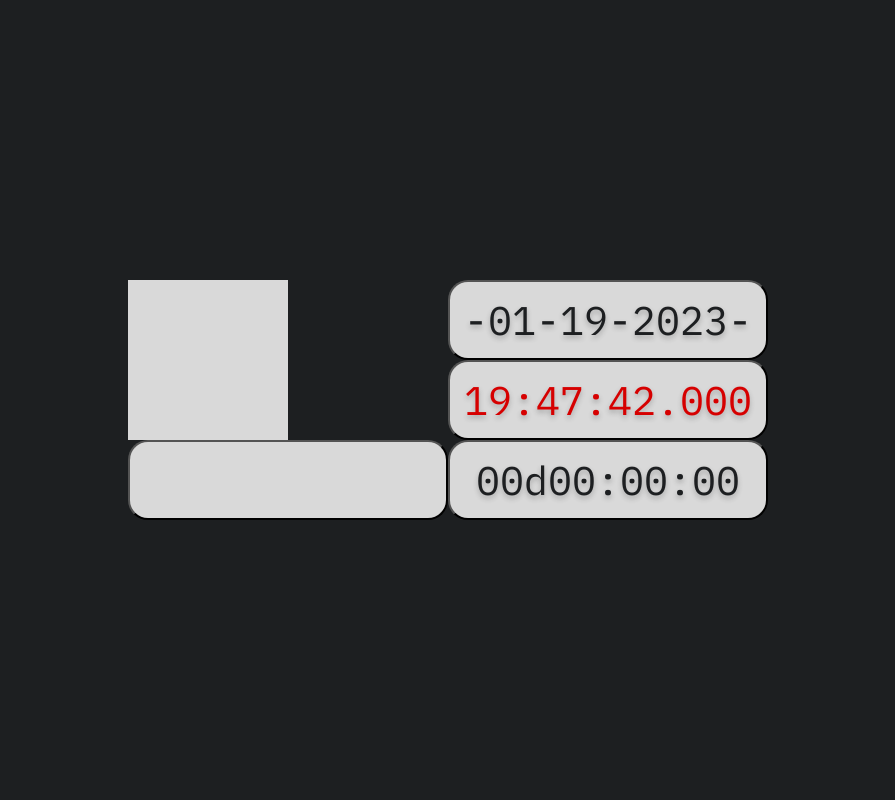
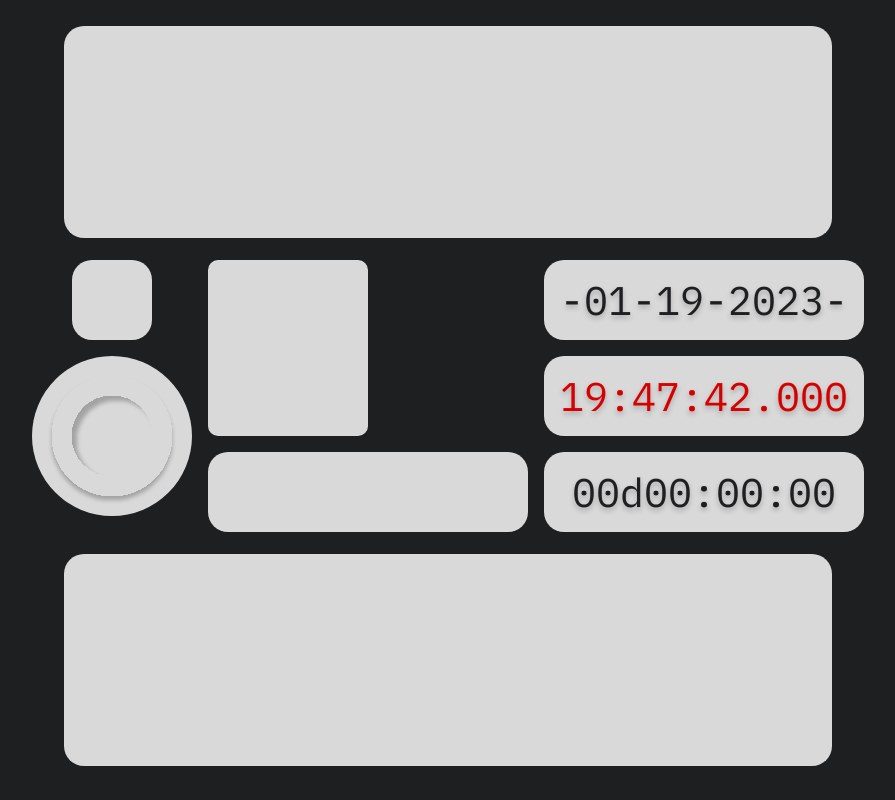
Before and after one commit to jojomoee/personal-landing-page, a website built with Vite: page src/index.html in a window 1280 px wide. Shown: the whole page, without its empty margins (192-1087 px from the left). Built offline with nearby package versions, Linux system fonts and the light colour scheme.

Commit message:
registerkarten, orb, orbauswahl

```diff
--- a/src/index.html
+++ b/src/index.html
@@ -7,6 +7,109 @@
     <title>Template</title>
   </head>
   <body>
+    <div id="zs-c-ungesiegelt" class="zeitschein-container">
+      <div class="zs" id="zs-ungesiegelt"></div>
+    </div>
+    <div id="zeitregister-container">
+      <div id="seal-container">
+        <div id="seal-preview"></div>
+        <div id="orb-container">
+          <svg
+            width="160"
+            height="160"
+            viewBox="0 0 160 160"
+            fill="none"
+            xmlns="http://www.w3.org/2000/svg"
+          >
+            <g id="orb-container">
+              <circle id="Ellipse 6" cx="80" cy="80" r="80" fill="#D9D9D9" />
+              <g id="Ellipse 7" filter="url(#filter0_d_45_18)">
+                <circle cx="80" cy="80" r="60" fill="#D9D9D9" />
+              </g>
+              <g id="Ellipse 9" filter="url(#filter1_i_45_18)">
+                <circle cx="80" cy="80" r="40" fill="#D9D9D9" />
+              </g>
+            </g>
+            <defs>
+              <filter
+                id="filter0_d_45_18"
+                x="16"
+                y="20"
+                width="128"
+                height="128"
+                filterUnits="userSpaceOnUse"
+                color-interpolation-filters="sRGB"
+              >
+                <feFlood flood-opacity="0" result="BackgroundImageFix" />
+                <feColorMatrix
+                  in="SourceAlpha"
+                  type="matrix"
+                  values="0 0 0 0 0 0 0 0 0 0 0 0 0 0 0 0 0 0 127 0"
+                  result="hardAlpha"
+                />
+                <feOffset dy="4" />
+                <feGaussianBlur stdDeviation="2" />
+                <feComposite in2="hardAlpha" operator="out" />
+                <feColorMatrix
+                  type="matrix"
+                  values="0 0 0 0 0 0 0 0 0 0 0 0 0 0 0 0 0 0 0.25 0"
+                />
+                <feBlend
+                  mode="normal"
+                  in2="BackgroundImageFix"
+                  result="effect1_dropShadow_45_18"
+                />
+                <feBlend
+                  mode="normal"
+                  in="SourceGraphic"
+                  in2="effect1_dropShadow_45_18"
+                  result="shape"
+                />
+              </filter>
+              <filter
+                id="filter1_i_45_18"
+                x="40"
+                y="40"
+                width="84"
+                height="84"
+                filterUnits="userSpaceOnUse"
+                color-interpolation-filters="sRGB"
+              >
+                <feFlood flood-opacity="0" result="BackgroundImageFix" />
+                <feBlend
+                  mode="normal"
+                  in="SourceGraphic"
+                  in2="BackgroundImageFix"
+                  result="shape"
+                />
+                <feColorMatrix
+                  in="SourceAlpha"
+                  type="matrix"
+                  values="0 0 0 0 0 0 0 0 0 0 0 0 0 0 0 0 0 0 127 0"
+                  result="hardAlpha"
+                />
+                <feOffset dx="5" dy="5" />
+                <feGaussianBlur stdDeviation="2" />
+                <feComposite
+                  in2="hardAlpha"
+                  operator="arithmetic"
+                  k2="-1"
+                  k3="1"
+                />
+                <feColorMatrix
+                  type="matrix"
+                  values="0 0 0 0 0 0 0 0 0 0 0 0 0 0 0 0 0 0 0.25 0"
+                />
+                <feBlend
+                  mode="normal"
+                  in2="shape"
+                  result="effect1_innerShadow_45_18"
+                />
+              </filter>
+            </defs>
+          </svg>
+        </div>
+      </div>
       <div id="project-container">
         <div id="seal-chooser"></div>
         <button class="tb" id="total-time-button"></button>
@@ -16,6 +119,10 @@
         <button class="tb" id="time-button"></button>
         <button class="tb" id="used-time-button"></button>
       </div>
+    </div>
+    <div id="zs-c-gesiegelt" class="zeitschein-container">
+      <div class="zs" id="zs-gesiegelt"></div>
+    </div>
     <script src="js/main.js"></script>
   </body>
 </html>
--- a/src/styles/style.scss
+++ b/src/styles/style.scss
@@ -4,32 +4,74 @@
 @import url('https://fonts.googleapis.com/css2?family=IBM+Plex+Mono:ital,wght@0,200;0,300;0,400;0,600;1,300;1,400&display=swap');
 
 body {
+  height: 100vh;
+  width: 100vw;
+  font-family: 'IBM Plex Mono', monospace;
   background-color: constants.$black;
+  align-items: center;
+  justify-content: center;
+  box-sizing: border-box;
+  margin: 0;
+  padding: 0;
+}
+
+.zeitschein-container {
+  display: flex;
+  justify-content: center;
+  align-items: center;
+  height: 33%;
+}
+.zs {
+  margin: 8px;
+  height: 80%;
+  width: 60%;
+  border-radius: 20px;
+  background-color: constants.$white;
+}
+
+#zs-gesiegelt {
+}
+
+#zeitregister-container {
+  height: 33%;
   display: flex;
   align-items: center;
   justify-content: center;
   box-sizing: border-box;
   margin: 0;
   padding: 0;
-  height: 100vh;
-  width: 100vw;
-  font-family: 'IBM Plex Mono', monospace;
 }
 
-h1 {
-  color: constants.$white;
+#seal-container {
+  display: flex;
+  justify-content: center;
+  flex-flow: column;
+  align-items: center;
+
+  #seal-preview {
+    height: 80px;
+    width: 80px;
+    border-radius: 20px;
+    background-color: constants.$white;
+    margin: 8px;
+  }
+
+  #orb-container {
+    height: 176px;
+    margin: 8px;
+  }
 }
 #project-container {
-  height: 30vh;
   #seal-chooser {
-    height: 160px;
+    height: 176px;
     width: 160px;
+    border-radius: 10px;
+    margin: 8px;
     background-color: constants.$white;
   }
 }
 
 #time-container {
-  height: 30vh;
   display: flex;
   flex-flow: column;
 
@@ -48,4 +90,6 @@ h1 {
   border-radius: 20px;
   width: 320px;
   height: 80px;
+  margin: 8px;
+  border: none;
 }
```
Lines whose indentation alone changed are shown as unchanged.
